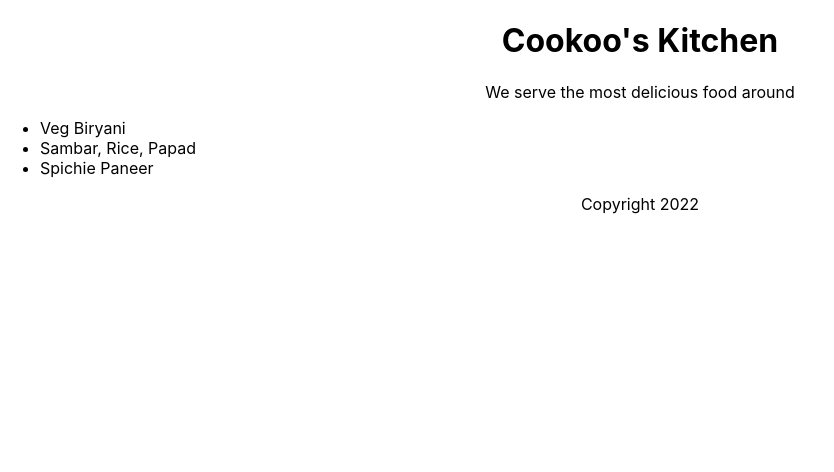
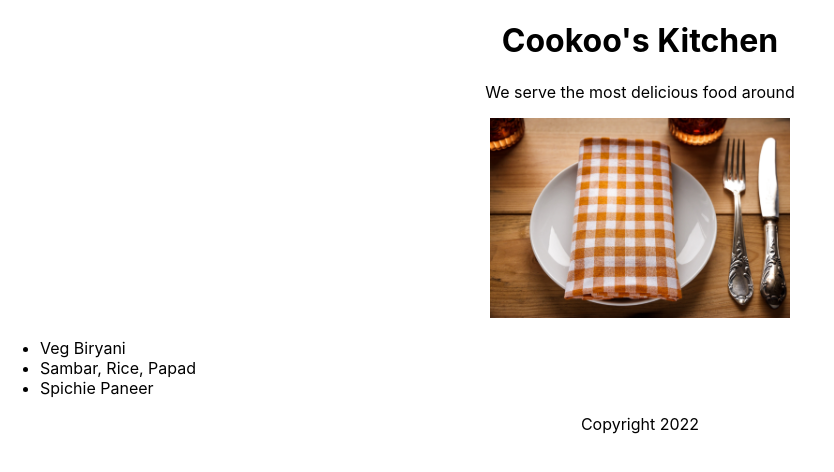
Before and after one commit to anas23badr/react-essentials, a React (Create React App) app: page / in a window 1280 px wide. Shown: the top 472 px of the page, without its empty margins (0-834 px from the left). Built offline with nearby package versions, Linux system fonts and the light colour scheme.

Commit message:
Displaying image with react

```diff
--- a/src/App.js
+++ b/src/App.js
@@ -1,11 +1,13 @@
 import React from 'react';
 import './App.css';
+import restaurant from './restaurant.jpg'
 
 function Main(props){
   console.log(props);
   return(
     <section>
       <p>We serve the most delicious food around</p>
+      <img src={restaurant} height={200} alt="Napkin and silverware"/>
       <ul style={{textAlign:"left"}}>
         {props.dishes.map((dish)=>(
           <li key={dish.id}>{dish.title}</li>
```
Also changed, not shown: src/restaurant.jpg (added).
